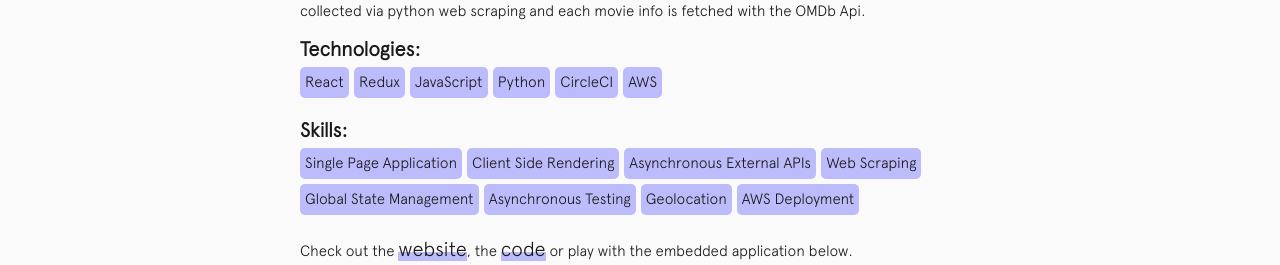
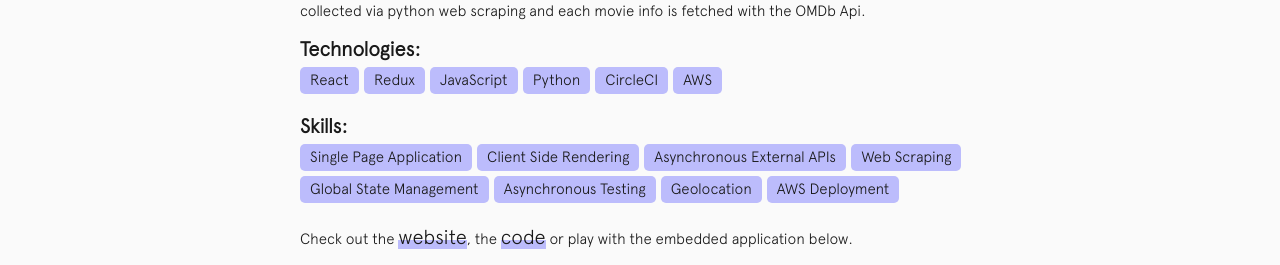
Before and after one commit to AndreaDiotallevi/personal-website, a React (Create React App) app: page /portfolio in a window 1280 px wide. Shown: the part 295-560 px from the top of the page. Built offline with nearby package versions, Linux system fonts and the light colour scheme.

Commit message:
Amend styling

```diff
--- a/src/index.css
+++ b/src/index.css
@@ -431,7 +431,7 @@ body,
   margin-right: 5px;
   margin-bottom: 5px;
   background-color: rgba(0, 0, 255, 0.25);
-  padding: 5px;
+  padding: 3px 10px;
   border-radius: 5px;
 }
 
@@ -614,7 +614,7 @@ body,
   margin-right: 5px;
   margin-bottom: 5px;
   background-color: rgba(0, 0, 255, 0.25);
-  padding: 5px;
+  padding: 3px 10px;
   border-radius: 5px;
 }
 
```
